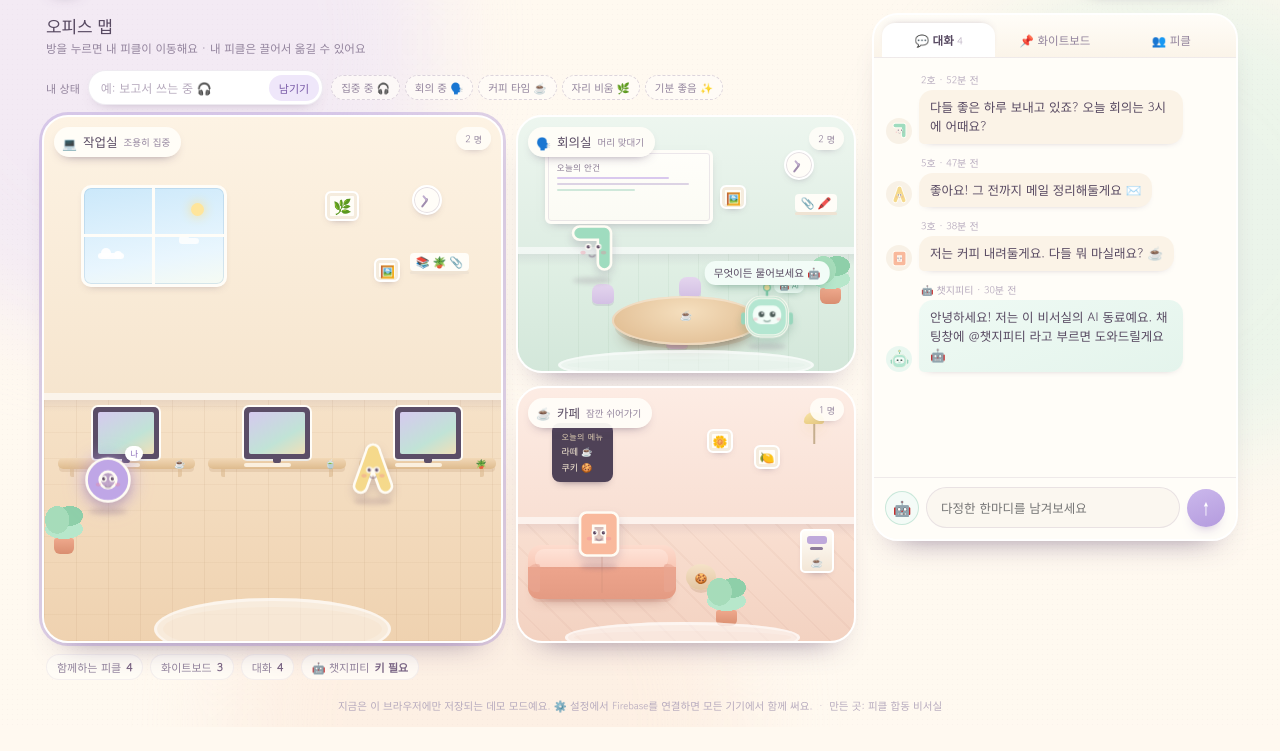
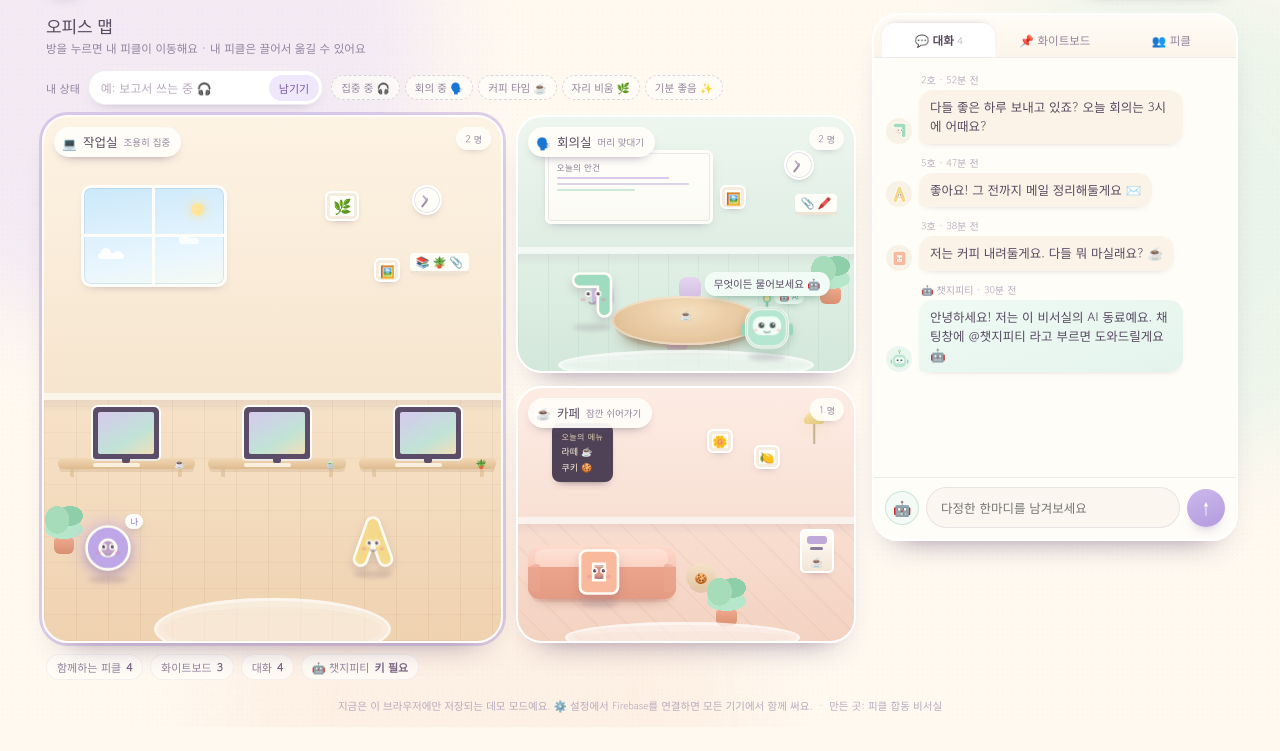
Before and after one commit to 68jdjg8kd6-dot/pickle-office, a plain HTML site: page index.html in a window 1280 px wide. Shown: the part 73-824 px from the top of the page. Drawn offline with Linux system fonts and the light colour scheme.

Commit message:
🛠 캐릭터 위치 기준을 방 바닥으로 수정

```diff
--- a/styles.css
+++ b/styles.css
@@ -462,7 +462,7 @@ p { margin: 0; }
 .room-count::after { content: '명'; margin-left: 3px; font-size: 9px; }
 
 /* ---------- 피클 캐릭터 ---------- */
-.pickle-layer { position: absolute; inset: 0; z-index: 5; }
+.pickle-layer { position: absolute; left: 0; right: 0; top: 54%; bottom: 0; z-index: 5; }
 
 .pickle {
   position: absolute;
```
